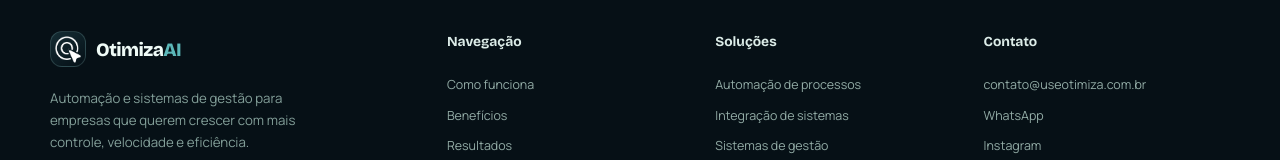
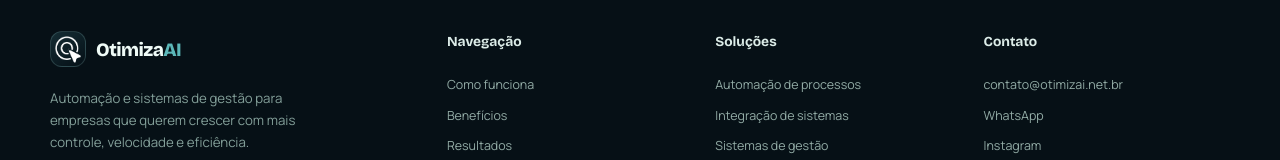
Before and after one commit to guilhermeribeiroc/landing_page, a React (Vite) app: page / in a window 1280 px wide. Shown: the part 9507-9667 px from the top of the page. Built offline with nearby package versions, Linux system fonts and the light colour scheme.

Commit message:
fix: update Otimiza contact email

```diff
--- a/src/components/Footer.jsx
+++ b/src/components/Footer.jsx
@@ -31,7 +31,7 @@ export default function Footer() {
 
           <div className="footer-col">
             <h4>Contato</h4>
-            <a href="mailto:contato@useotimiza.com.br">contato@useotimiza.com.br</a>
+            <a href="mailto:contato@otimizai.net.br">contato@otimizai.net.br</a>
             <a href="https://wa.me/558888557247?text=Ol%C3%A1!%20Vi%20o%20site%20da%20OtimizaA%C3%8D%20e%20gostaria%20de%20mais%20informa%C3%A7%C3%B5es%20sobre%20suas%20solu%C3%A7%C3%B5es%20tecnol%C3%B3gicas." target="_blank" rel="noopener noreferrer">WhatsApp</a>
             <a href="https://instagram.com/otimizaii" target="_blank" rel="noopener noreferrer">Instagram</a>
           </div>
```
